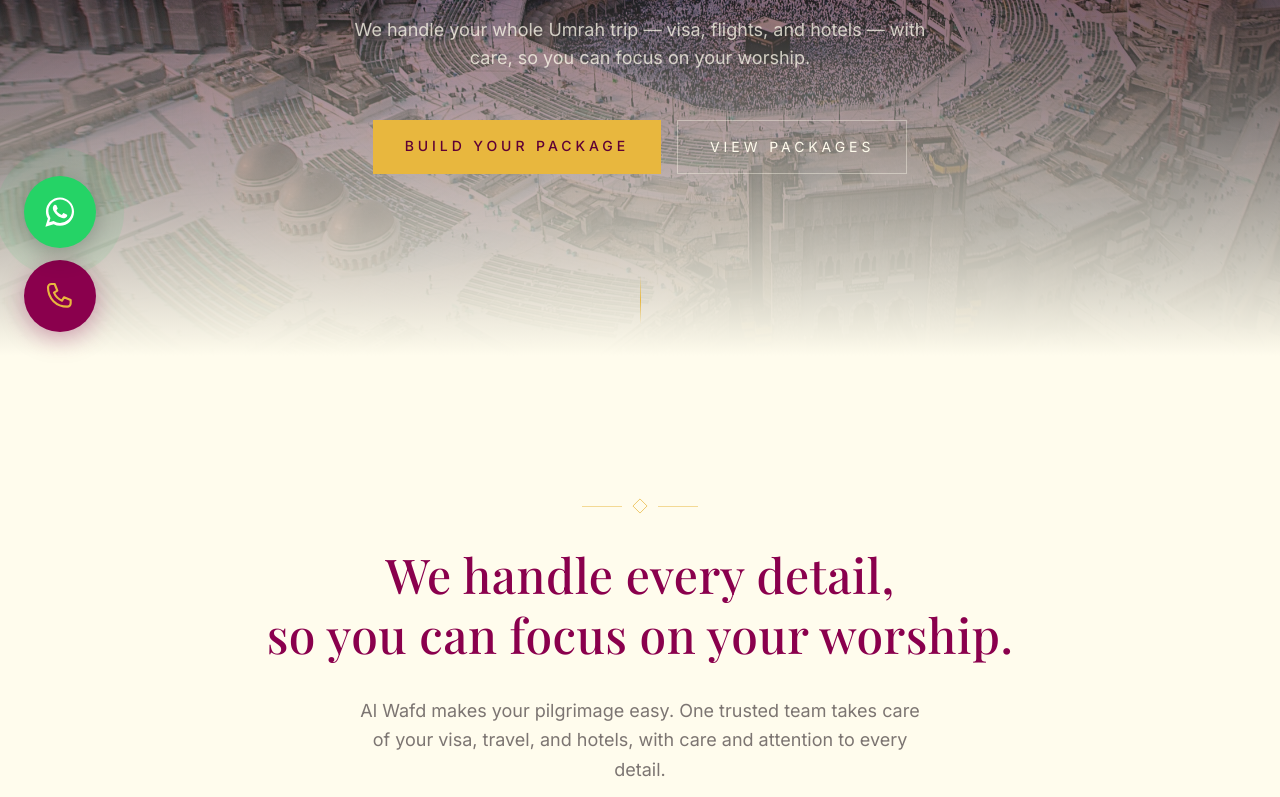
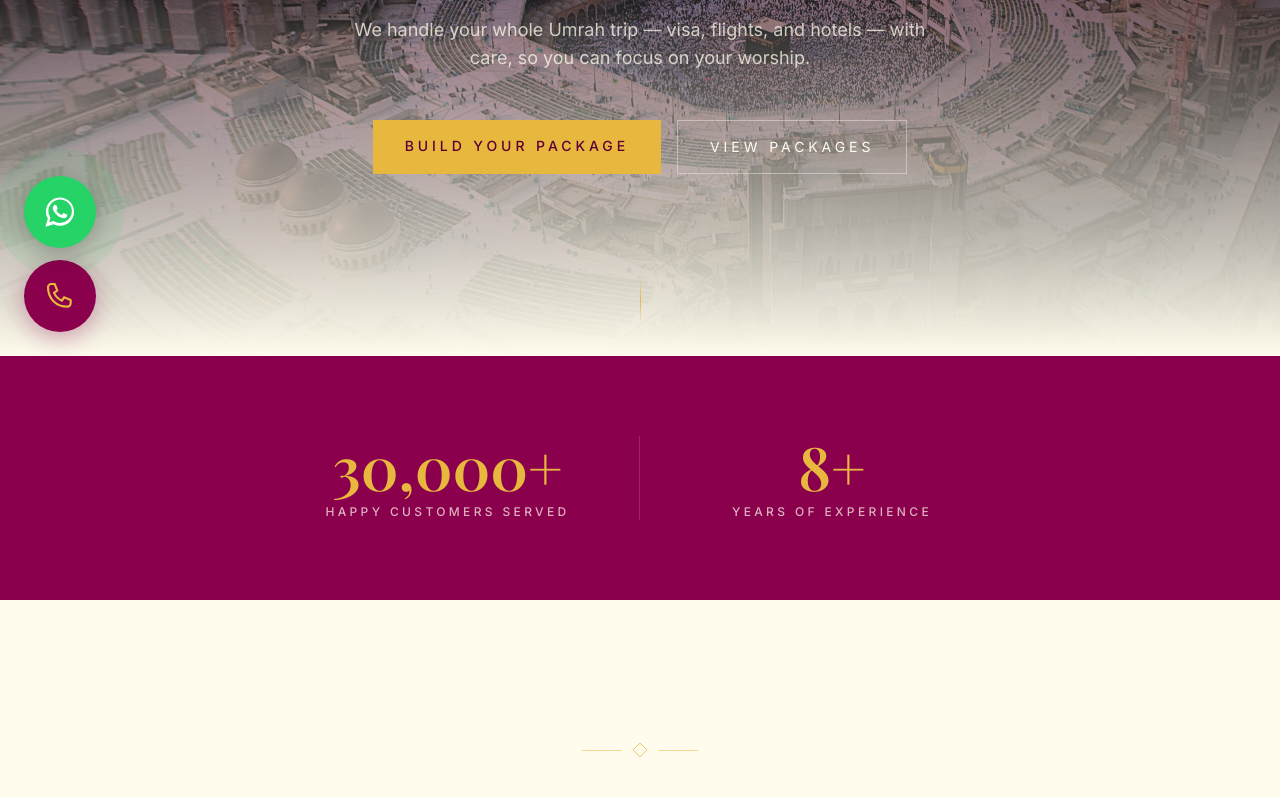
Before and after one commit to corexofficialsa/al-wafd, a React (Vite) app: page / in a window 1280 px wide. Shown: the part 444-1241 px from the top of the page. Built offline with nearby package versions, Linux system fonts and the light colour scheme; a web font is replaced by a local one.

Commit message:
Add trust bar with customer count and years of experience
Highlights 30,000+ happy customers and 8+ years of experience right
below the hero on the home page, bilingual (English/Malayalam).

```diff
--- a/src/pages/Home.tsx
+++ b/src/pages/Home.tsx
@@ -5,6 +5,11 @@ import Reveal from "../components/Reveal";
 import OrnamentDivider from "../components/OrnamentDivider";
 import { PRESET_PACKAGES } from "../lib/presets";
 import { useT, type Bi } from "../lib/i18n";
+
+const STATS: { value: string; label: Bi }[] = [
+  { value: "30,000+", label: { en: "Happy Customers Served", ml: "സന്തുഷ്ട ഉപഭോക്താക്കൾ" } },
+  { value: "8+", label: { en: "Years of Experience", ml: "വർഷത്തെ അനുഭവപരിചയം" } },
+];
 
 const SERVICES: { title: Bi; desc: Bi }[] = [
   {
@@ -107,6 +112,18 @@ export default function Home() {
           <div className="w-px h-12 bg-gradient-to-b from-transparent via-gold to-transparent" />
         </motion.div>
       </ParallaxSurface>
+
+      {/* Trust bar */}
+      <section className="py-16 md:py-20 px-6 bg-maroon">
+        <div className="max-w-3xl mx-auto grid grid-cols-2 divide-x divide-cream/15 text-center">
+          {STATS.map((s, i) => (
+            <Reveal key={s.label.en} delay={i * 0.1}>
+              <p className="font-serif font-semibold text-gold text-4xl md:text-6xl mb-2">{s.value}</p>
+              <p className="text-cream/70 text-[11px] md:text-xs tracking-widest-lg uppercase">{t(s.label)}</p>
+            </Reveal>
+          ))}
+        </div>
+      </section>
 
       {/* Philosophy */}
       <section className="py-28 md:py-36 px-6">
```
